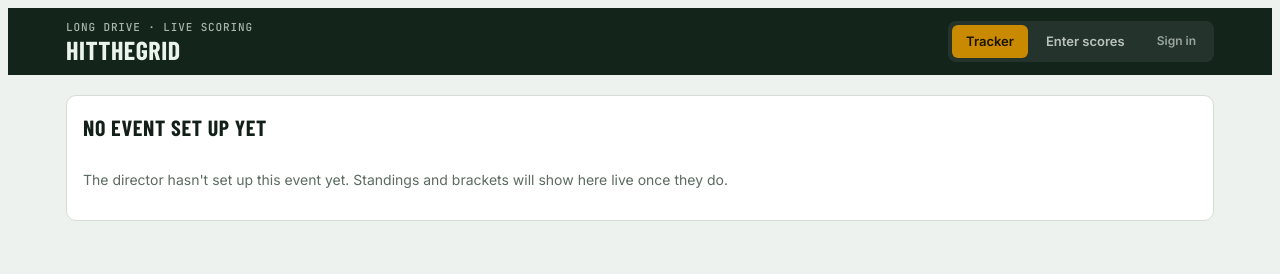
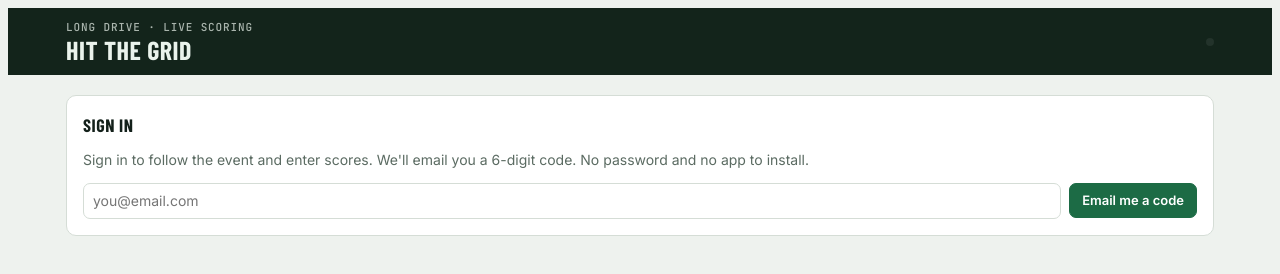
Before and after one commit to stephaniehrcho-glitch/letitfly, a website: page public/index.html in a window 1280 px wide. Drawn offline with nearby package versions, Linux system fonts and the light colour scheme; no server answers; a web font is replaced by a local one.

Commit message:
Require sign-in before showing any event details
Signed-out visitors see only the Hit The Grid sign-in screen; /api/sync and
/api/profiles return nothing without a session. The code screen now says
where the email comes from and to check spam.

Co-Authored-By: Claude Opus 5.5 <noreply@anthropic.com>
Claude-Session: https://claude.ai/code/session_013jHVrBJWTqrx3WWZPiJqkR

```diff
--- a/public/index.html
+++ b/public/index.html
@@ -1,7 +1,7 @@
 <!doctype html>
 <html lang="en">
 <meta charset="utf-8">
-<title>HitTheGrid</title>
+<title>Hit The Grid</title>
 <meta name="viewport" content="width=device-width,initial-scale=1,viewport-fit=cover">
 <link rel="preconnect" href="https://fonts.googleapis.com">
 <link rel="stylesheet" href="https://fonts.googleapis.com/css2?family=Noto+Color+Emoji&family=Barlow+Condensed:wght@600;700;800&family=Inter:wght@400;500;600;700&family=JetBrains+Mono:wght@500;700&display=swap">
@@ -256,11 +256,11 @@ nav.tabs a.acct{font-size:12px;opacity:.6}
 </style>
 
 <header class="band"><div class="wrap">
-  <div class="brand"><small id="hdrSub">Long drive · Live scoring</small><h1 id="hdrName">HitTheGrid</h1></div>
+  <div class="brand"><small id="hdrSub">Long drive · Live scoring</small><h1 id="hdrName">Hit The Grid</h1></div>
   <nav class="tabs" id="tabs" aria-label="Views"></nav>
 </div></header>
 <main class="wrap" id="app">
-  <div class="panel"><h2>Loading event</h2><p class="muted">Standings and brackets appear here once the live event data loads.</p></div>
+  <div class="panel"><p class="muted" style="margin:0">Loading…</p></div>
 </main>
 <div class="toast" id="toast" hidden></div>
 
@@ -520,8 +520,12 @@ let lineT;window.addEventListener("resize",()=>{clearTimeout(lineT);lineT=setTim
 let pend=false;function schedule(){if(pend)return;pend=true;requestAnimationFrame(()=>{pend=false;render();});}
 function render(){const app=document.getElementById("app");const a=document.activeElement;const fid=a&&a.id;let sel=null;
   try{sel=[a.selectionStart,a.selectionEnd]}catch(e){}
+  renderHeader();
+  if(!S.noDb&&(!S.authReady||!S.me.id||S.needName)){
+    app.replaceChildren(S.authReady?signInBox():el("div",{class:"panel"},el("p",{class:"muted",style:"margin:0"},"Loading…")));
+    if(fid){const n=document.getElementById(fid);if(n&&n!==document.activeElement)n.focus({preventScroll:true});}return;}
   if(EV())computeAll();
-  renderHeader();const v=view();app.replaceChildren(...[].concat(v==="enter"?vEnter():v==="director"?vDirector():vTracker()));
+  const v=view();app.replaceChildren(...[].concat(v==="enter"?vEnter():v==="director"?vDirector():vTracker()));
   if(S.sub&&S.sub.startsWith("rrrow:")&&S.me.isOwner&&EV()&&hitter(S.sub.slice(6)))app.append(rrRowModal(S.sub.slice(6)));
   if(S.warn)app.append(warnModal());
   if(fid){const n=document.getElementById(fid);if(n&&n!==document.activeElement){n.focus({preventScroll:true});try{if(sel&&sel[0]!=null)n.setSelectionRange(sel[0],sel[1])}catch(e){}}}
@@ -530,8 +534,9 @@ function render(){const app=document.getElementById("app");const a=document.acti
     setTimeout(()=>{S.focusMatch=null;S.focusDone=false;schedule();},4000);}}
   if(S.me.isOwner){autoLink();if(S.me.id&&EV()&&EV().ownerId!==S.me.id&&!S.settingOwner){S.settingOwner=true;saveEvent(e=>e.ownerId=S.me.id).finally(()=>{S.settingOwner=false;});}}
   reconcile();refreshProfiles();requestAnimationFrame(drawBracketLines);if(document.fonts&&document.fonts.ready)document.fonts.ready.then(drawBracketLines);}
-function renderHeader(){const ev=EV();document.getElementById("hdrName").textContent=ev?.name||"HitTheGrid";
+function renderHeader(){const gated=!S.me.id||S.needName;const ev=gated?null:EV();document.getElementById("hdrName").textContent=ev?.name||"Hit The Grid";
   document.getElementById("hdrSub").textContent=ev?[ev.date?new Date(ev.date+"T12:00").toLocaleDateString([], {month:"short",day:"numeric",year:"numeric"}):"",phaseName(ev.phase)].filter(Boolean).join(" · "):"Long drive · Live scoring";
+  if(gated){document.getElementById("tabs").replaceChildren();return;}
   const tabs=[["tracker","Tracker"],["enter","Enter scores"]];if(S.me.isOwner||S.noDb)tabs.push(["director","Director"]);
   document.getElementById("tabs").replaceChildren(...tabs.map(([k,l])=>el("a",{href:"#"+k,"aria-current":view()===k?"page":null,text:l,onclick:e=>{e.preventDefault();goView(k);}})),
     S.me.id?el("a",{href:"#",class:"acct",text:"Sign out",onclick:async e=>{e.preventDefault();try{await LIF.logout()}catch(x){}location.hash="#tracker";location.reload();}})
@@ -648,7 +653,7 @@ function matchCard(r,seedOf,ph){if(!r)return el("div",{class:"match"});
 /* ---------- ENTER ---------- */
 function vEnter(){const ev=EV(),out=[el("div",{class:"sechead"},el("h2",{text:"Enter scores"}))];
   const msg=(t)=>{out.push(el("div",{class:"panel"},el("p",{style:"margin:0"},t)));return out;};
-  if(S.noDb)return msg("Couldn't reach HitTheGrid. Check your connection and reload.");
+  if(S.noDb)return msg("Couldn't reach Hit The Grid. Check your connection and reload.");
   if(!S.me.id||S.needName){out.push(signInBox());return out;}
   if(S.canWrite===false)return msg("You have view-only access to this event. Ask the director to give you Contributor access so you can enter scores.");
   if(!ev)return msg("The director hasn't set up this event yet.");
@@ -1180,11 +1185,12 @@ function signInBox(){const L=S.login=S.login||{step:S.needName?"name":"email",em
   const enter=f=>e=>{if(e.key==="Enter"){e.preventDefault();f();}};
   const box=[];
   if(L.step==="email"){
-    box.push(el("h3",{text:"Sign in to enter scores"}),el("p",{class:"muted",style:"margin:0"},"We'll email you a 6-digit code. No password and no app to install. You can watch the Tracker without signing in."),
+    box.push(el("h3",{text:"Sign in"}),el("p",{class:"muted",style:"margin:0"},"Sign in to follow the event and enter scores. We'll email you a 6-digit code. No password and no app to install."),
       el("div",{class:"row",style:"flex-wrap:wrap"},el("input",{id:"li_email",type:"email",autocomplete:"email",inputmode:"email",placeholder:"you@email.com",value:L.email,style:"flex:1 1 220px",oninput:e=>L.email=e.target.value,onkeydown:enter(send)}),
         el("button",{class:"primary",disabled:L.busy,onclick:send},L.busy?"Sending…":"Email me a code")));
   }else if(L.step==="code"){
     box.push(el("h3",{text:"Check your email"}),el("p",{class:"muted",style:"margin:0"},"Enter the 6-digit code we sent to ",el("strong",{text:L.email}),". It expires in 10 minutes."),
+      el("p",{class:"muted",style:"margin:0"},"It comes from ",el("strong",{text:"login@hitthegrid.app"}),". Don't see it within a minute? Check your spam or junk folder."),
       L.devCode?el("div",{class:"note warn"},"Testing mode, no email service yet. Your code is ",el("strong",{class:"mono",text:L.devCode})):null,
       el("div",{class:"row",style:"flex-wrap:wrap"},el("input",{id:"li_code",inputmode:"numeric",autocomplete:"one-time-code",maxlength:"6",placeholder:"123456",value:L.code,style:"flex:0 1 160px;letter-spacing:.2em;font-family:var(--f-mono)",oninput:e=>L.code=e.target.value,onkeydown:enter(verify)}),
         el("button",{class:"primary",disabled:L.busy,onclick:verify},L.busy?"Checking…":"Sign in"),
@@ -1201,7 +1207,7 @@ function signInBox(){const L=S.login=S.login||{step:S.needName?"name":"email",em
 /* ---------- import from the earlier version ---------- */
 function importCard(){const st=S.imp=S.imp||{busy:false,err:"",done:""};
   const pick=async e=>{const f=e.target.files&&e.target.files[0];if(!f)return;st.busy=true;st.err="";schedule();
-    try{const j=JSON.parse(await f.text());if(!j.docs)throw new Error("That file isn't a HitTheGrid export.");
+    try{const j=JSON.parse(await f.text());if(!j.docs)throw new Error("That file isn't an export from the earlier version.");
       const remap=j.ownerId?{[j.ownerId]:S.me.id}:{};const r=await LIF.importDocs(j.docs,remap);st.done=`Imported ${r.imported} records. Reloading…`;schedule();setTimeout(()=>location.reload(),1200);}
     catch(x){st.err=x.message||"Import failed";st.busy=false;schedule();}};
   return el("section",{class:"panel sec"},el("h2",{text:"Bring over your existing data"}),
@@ -1216,9 +1222,10 @@ render();
 (async()=>{const c=window.claude;if(!c||!c.use){S.noDb=true;schedule();return;}
   const [db,user]=await Promise.all([c.use("db"),c.use("user")]);
   if(!db){S.noDb=true;schedule();return;}
-  S.db=db;S.user=user;
+  S.db=db;S.user=user;if(!user)S.authReady=true;
   if(user){try{const me=await user.me();S.me={id:me.id,isOwner:!!me.isOwner};}catch(e){}
     try{const full=await LIF.me();if(full&&!full.name)S.needName=true;}catch(e){}
+    S.authReady=true;schedule();
     if(!S.me.isOwner){try{S.me.isOwner=!!(await user.isOwner());}catch(e){}}
     if(!S.me.id){let tries=0;const retry=async()=>{let id=null;try{id=await user.id();}catch(e){}
         if(id){S.me.id=id;schedule();}else if(++tries<6)setTimeout(retry,2500);};
--- a/src/worker.js
+++ b/src/worker.js
@@ -93,7 +93,7 @@ async function authStart(req, env) {
 }
 
 async function sendCode(env, email, code) {
-  const app = env.APP_NAME || "HitTheGrid";
+  const app = env.APP_NAME || "Hit The Grid";
   const from = env.FROM_EMAIL || `${app} <login@hitthegrid.app>`;
   const html = `<div style="font-family:system-ui,sans-serif;font-size:16px;color:#13201a">
     <p>Your ${app} sign-in code is</p>
@@ -165,6 +165,8 @@ function canWrite(path, me, env) {
 const validPath = (p) => typeof p === "string" && /^[A-Za-z0-9_-]{1,40}\/[A-Za-z0-9_.:~#-]{1,120}$/.test(p);
 
 async function sync(env, me, url) {
+  // Nothing about the event is visible until someone signs in.
+  if (!me) return json({ now: Date.now(), docs: [], me: null });
   const since = Math.max(0, Number(url.searchParams.get("since")) || 0);
   const now = Date.now();
   const rs = await env.DB.prepare("SELECT path,data,updated_at FROM docs WHERE updated_at>? ORDER BY updated_at")
@@ -201,6 +203,7 @@ async function nextStamp(env) {
 }
 
 async function profiles(req, env, me) {
+  if (!me) return json({});
   const ids = [].concat((await body(req)).ids || []).filter((x) => typeof x === "string").slice(0, 500);
   if (!ids.length) return json({});
   const owner = me && isOwnerEmail(env, me.email);
```
Also changed, not shown: README.md, 1 other file.
